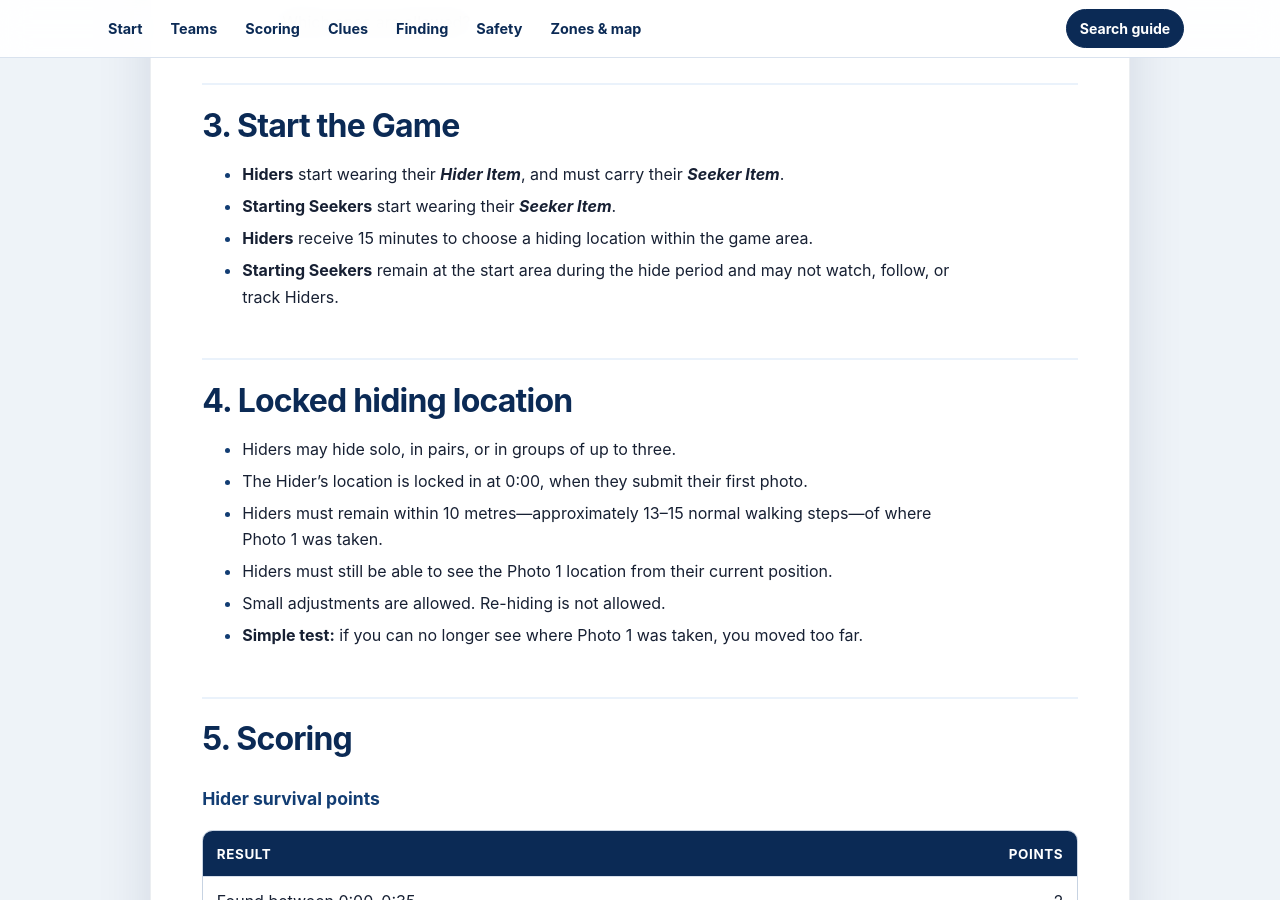
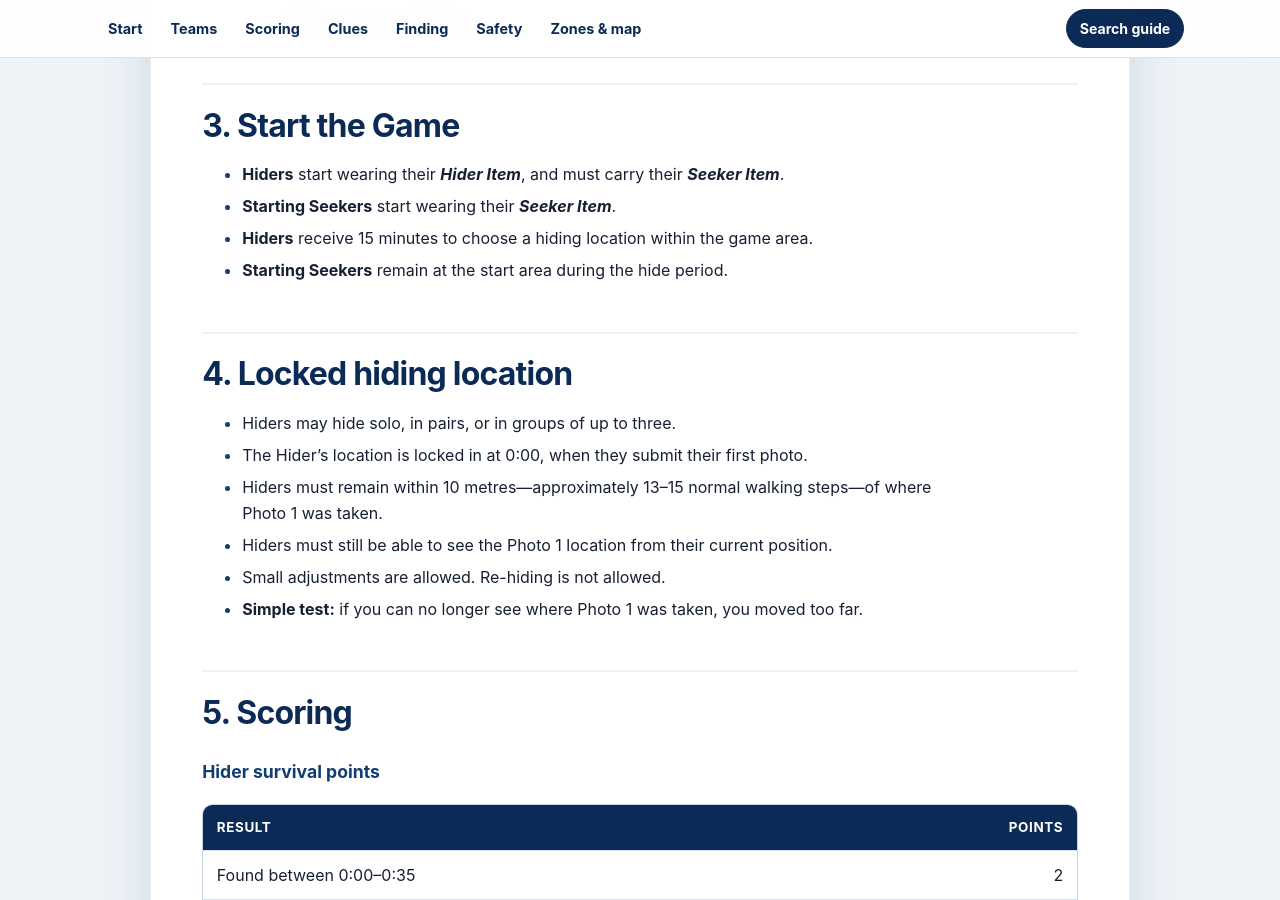
Before and after one commit to mmaxin/hide-and-seek-game, a Jekyll site: the page built from rules.md, in a window 1280 px wide and 900 px high, scrolled down 1683 px. Built offline with Jekyll 4.4.1, drawn with Linux system fonts in a browser that asks for light colours; our own code applies the rules of GitHub Pages for plain Markdown files; some of the changed lines change nothing that is shown.

Commit message:
Update Start

```diff
--- a/rules.md
+++ b/rules.md
@@ -66,7 +66,10 @@ This could go first, but I always give players game objects as soon as possible
 - **Hiders** start wearing their ***Hider Item***, and must carry their ***Seeker Item***.
 - **Starting Seekers** start wearing their ***Seeker Item***.
 - **Hiders** receive 15 minutes to choose a hiding location within the game area.
-- **Starting Seekers** remain at the start area during the hide period and may not watch, follow, or track Hiders.
+- **Starting Seekers** remain at the start area during the hide period.
+{% comment %}
+and may not watch, follow, or track Hiders. < Optimistic lol.
+{% endcomment %}
 
 
 ## 4. Locked hiding location
```
